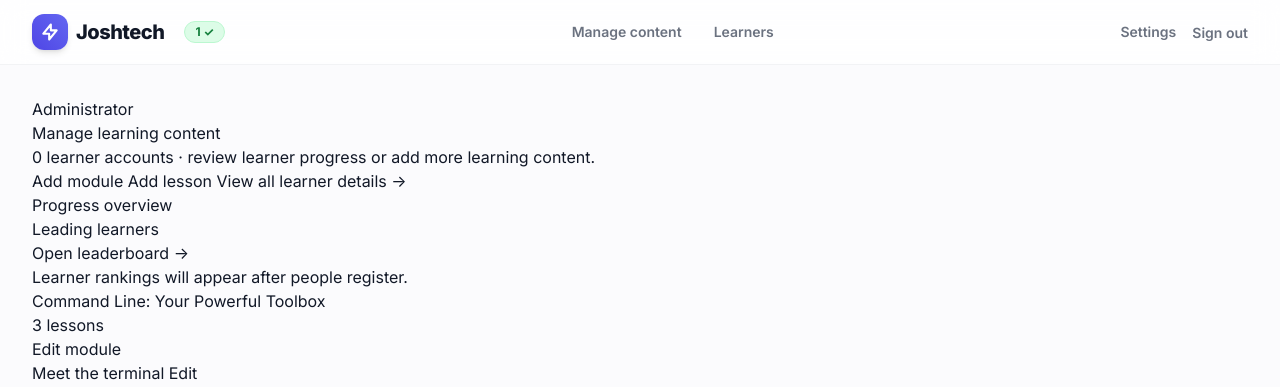
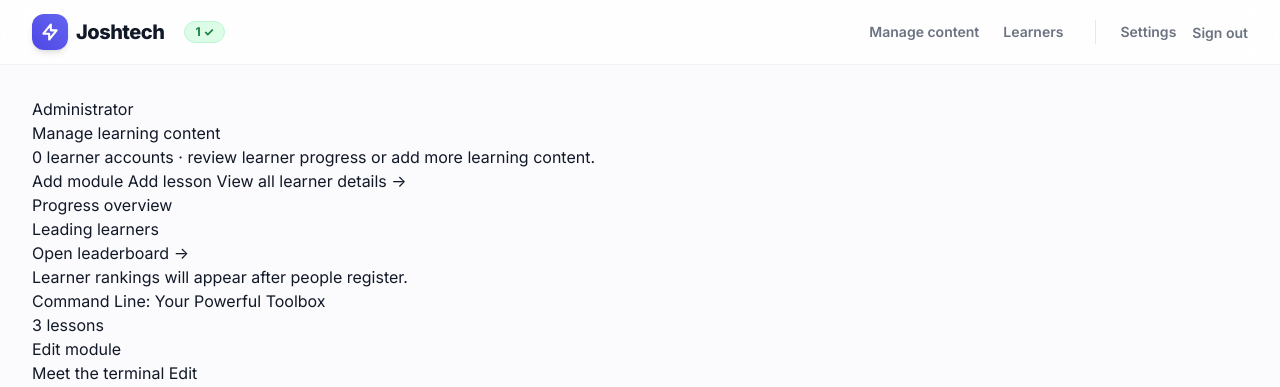
Before and after one commit to ezej0687-creator/Joshpy.py, a Flask app: page /admin in a window 1280 px wide. Shown: the top 387 px of the page. Run offline with Flask 3, Linux system fonts and the light colour scheme; the visitor is signed in with stand-in values (Sample User, id 1); data comes from the database, SQL or seed files in the repository; tables that the repository leaves empty hold one stand-in row (values such as "Sample post"); some libraries are stand-ins or nearby versions.

Commit message:
style: push navigation links to the right side of the header

```diff
--- a/learning_app/templates/base.html
+++ b/learning_app/templates/base.html
@@ -71,7 +71,8 @@
             {% endif %}
           </div>
 
-          <nav class="hidden md:flex items-center gap-8">
+          <div class="flex items-center gap-8">
+            <nav class="hidden md:flex items-center gap-6">
               {% if is_admin %}
                 <a href="{{ url_for('main.admin_dashboard') }}" class="text-sm font-semibold text-gray-500 hover:text-gray-900 transition-colors">Manage content</a>
                 <a href="{{ url_for('main.admin_users') }}" class="text-sm font-semibold text-gray-500 hover:text-gray-900 transition-colors">Learners</a>
@@ -83,7 +84,7 @@
               {% endif %}
             </nav>
 
-          <div class="flex items-center gap-4">
+            <div class="flex items-center gap-4 border-l border-gray-200 pl-6">
               {% if current_user %}
                 <a href="{{ url_for('main.change_password') }}" class="text-sm font-semibold text-gray-500 hover:text-gray-900 transition-colors">Settings</a>
                 <form class="inline" method="post" action="{{ url_for('main.admin_logout' if is_admin else 'main.logout') }}">
@@ -94,6 +95,7 @@
                 <a href="{{ url_for('main.login') }}" class="text-sm font-semibold text-gray-700 hover:text-gray-900 transition-colors">Log in</a>
                 <a href="{{ url_for('main.register') }}" class="inline-flex items-center justify-center px-5 py-2.5 border border-transparent text-sm font-bold rounded-xl shadow-playful text-white bg-brand-600 hover:bg-brand-700 btn-playful focus:outline-none">Sign up</a>
               {% endif %}
+            </div>
           </div>
         </div>
       </div>
```
Lines whose indentation alone changed are shown as unchanged.
